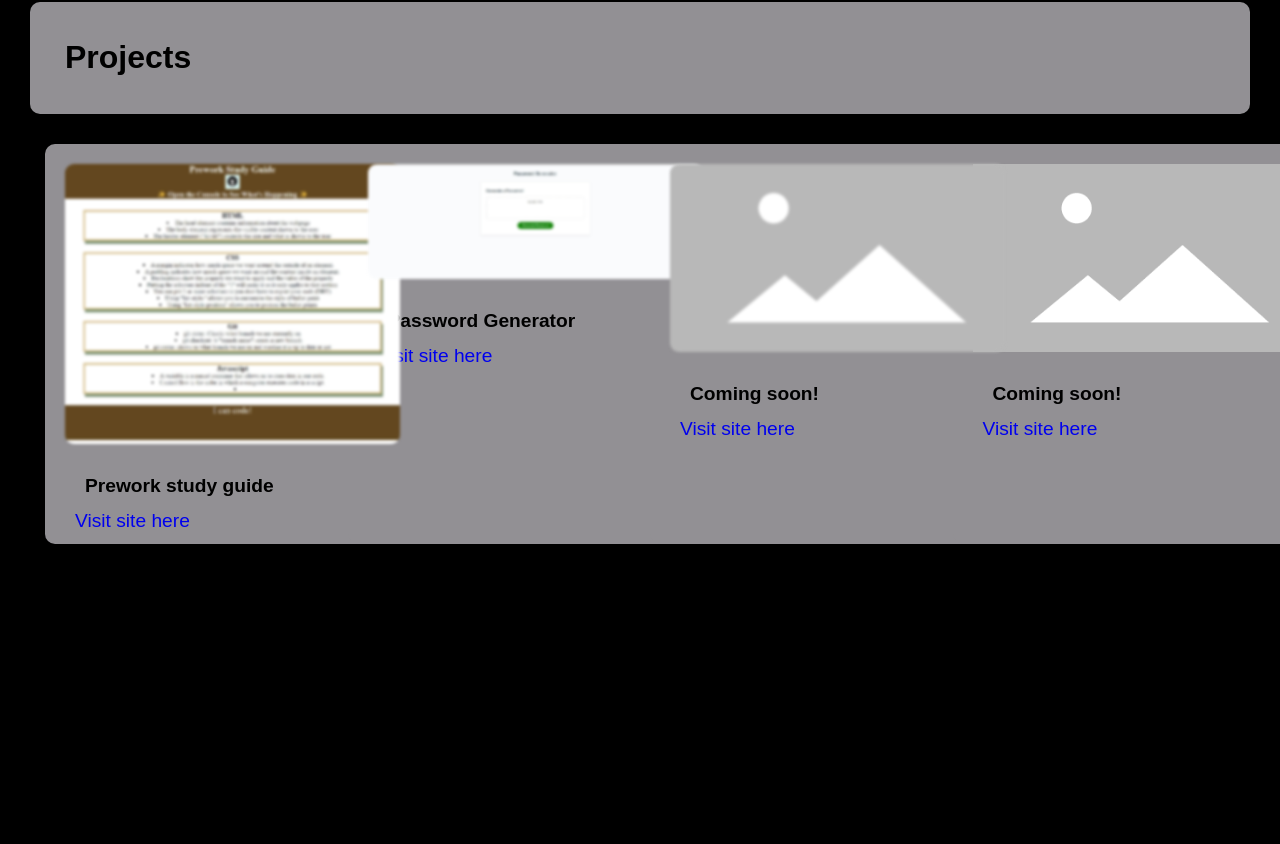
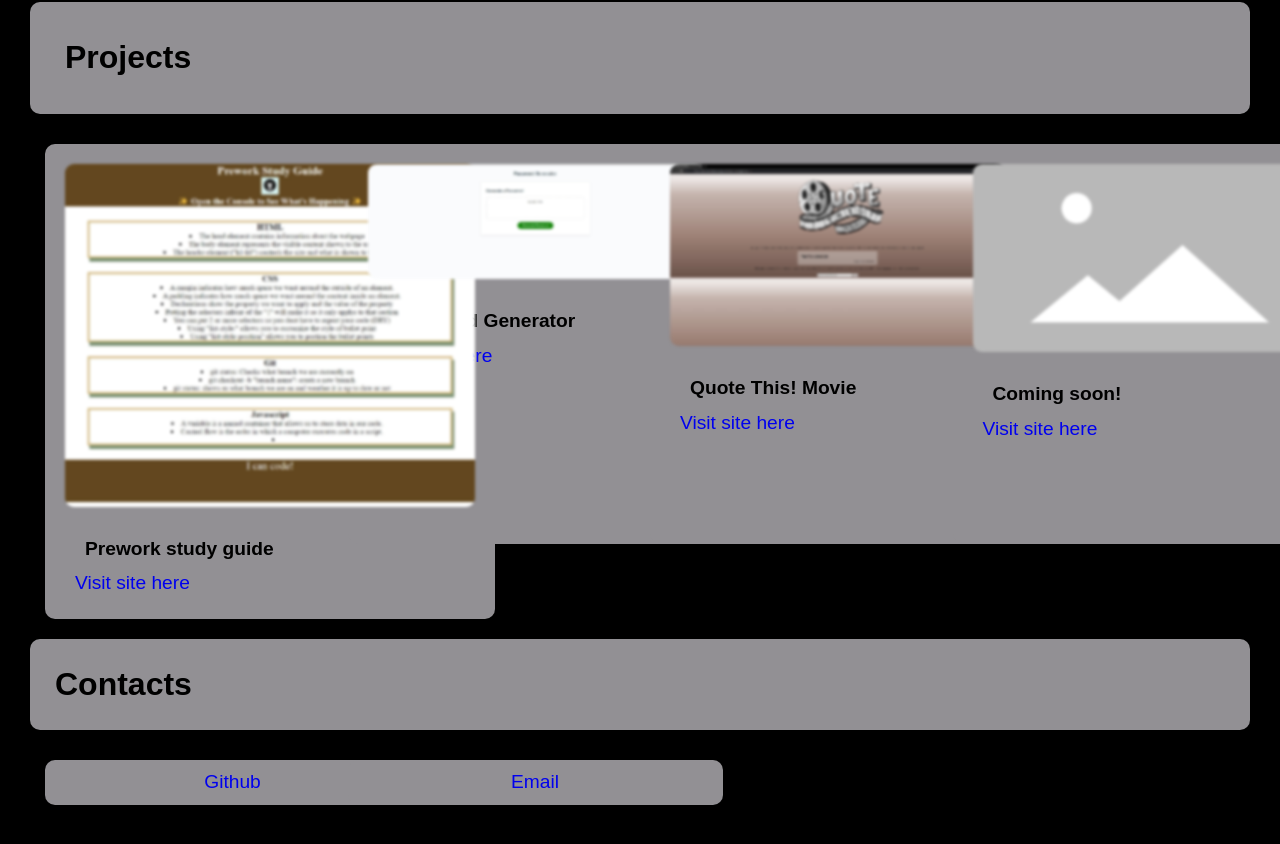
Before and after one commit to Blakewb3/Portfolio, a plain HTML site: page index.html in a window 1280 px wide. Shown: the part 813-1657 px from the top of the page. Before the commit the page ends 1407 px from the top, so only its background shows below. Drawn offline with Linux system fonts and the light colour scheme.

Commit message:
finished product

```diff
--- a/assets/style.css
+++ b/assets/style.css
@@ -90,7 +90,7 @@ h2 {
 
 }
 
-.projects {
+.projects, .contacts {
     display: flex;
     border-radius: 10px;
     padding: 15px;
@@ -132,18 +132,47 @@ h2 {
     margin-bottom: 10px;
 }
 
+.card:hover {
+    /* background: rgb(78, 56, 78); */
+    box-shadow:  20px 20px 60px #403d3d,
+    -20px -20px 60px #565353;
+}
+
+
+
 a:link {
     text-decoration: none;
 
 }
 
-.prewsd, .pswordss {
+.prewsd, .pswordss, .qtmapp, .placeholderimg {
     border-radius: 19px;
     filter: blur(1.6px);
+
 }
 
+.card2{
+    width: 375px;
+    height: 45px;
+    color: black;
+    border-radius: 10px;
+    background: var(--main-bg-color);
+    font-size: larger;
+    font-family: var(--font-fam);
+    margin-bottom: 10px;
+    text-align: center;
+}
 
-
+.card3{
+    width: 450px;
+    height: 475px;
+    color: black;
+    border-radius: 10px;
+    background: var(--main-bg-color);
+    font-size: larger;
+    font-family: var(--font-fam);
+    margin-bottom: 10px;
+}
 
 
 
--- a/index.html
+++ b/index.html
@@ -70,9 +70,11 @@
             </article>
         </section>
 
+
+
         <section class="row">
             <article class="column">
-                <section class="card">
+                <section class="card3">
                     <img class="prewsd" src="./assets/imgs/preworkstudyguidess.jpg"
                         alt="image of prework study guide site">
                     <section class="container">
@@ -91,25 +93,44 @@
                     </section>
             </article>
 
+ <article class="column">
+            <section class="card">
+                <img class="qtmapp" src="./assets/imgs/homescreenss.jpg" alt="placeholderimg">
+                <section class="container">
+                    <h4><b>Quote This! Movie</b></h4>
+                    <a href="https://blakewb3.github.io/Quote-This-Movie/" target="_blank">Visit site here</a>
+                </section>
+        </article>
+
             <article class="column">
                 <section class="card">
-                    <img class="pswordss" src="./assets/imgs/Placeholderimg.jpg"
-                        alt="placeholderimg">
+                    <img class="placeholderimg" src="./assets/imgs/Placeholderimg.jpg" alt="Place holder image">
                     <section class="container">
                         <h4><b>Coming soon!</b></h4>
                         <a href="https://github.com/Blakewb3" target="_blank">Visit site here</a>
                     </section>
             </article>
 
+        </section>
+
+        <section class="contacts">
+        <h2>Contacts</h2>
+        </section>
+        <section class="row">
             <article class="column">
-                <section class="card">
-                    <img class="placeholderimg" src="./assets/imgs/Placeholderimg.jpg"
-                        alt="Place holder image">
-                    <section class="container">
-                        <h4><b>Coming soon!</b></h4>
-                        <a href="https://github.com/Blakewb3" target="_blank">Visit site here</a>
-                    </section>
+                <section id="contact" class="card2">
+                    <a href="https://github.com/Blakewb3" target="_blank">Github</a>
+                </section>
             </article>
+
+            <article class="column">
+                <section id="contact" class="card2">
+                    <a href=mailto:Blakewb.1096@gmail.com>Email</a>
+                </section>
+            </article>
+
+
+
 
         </section>
     </main>
```
Also changed, not shown: assets/imgs/homescreenss.jpg (added).
